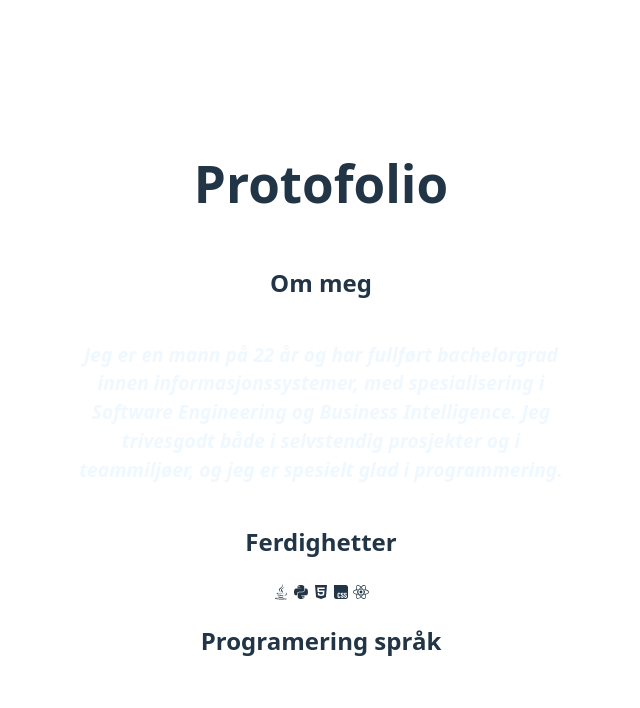
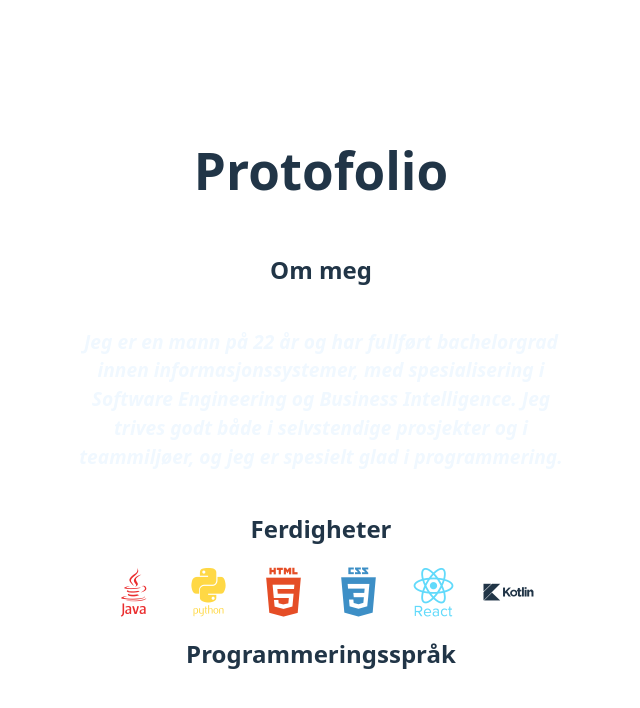
Before and after one commit to Gorgostammos/portfolio, a React (Vite) app: page / in a window 1280 px wide. Shown: the top 708 px of the page, without its empty margins (319-959 px from the left). Built offline with nearby package versions, Linux system fonts and the light colour scheme.

Commit message:
byttet fra icons

```diff
--- a/index.html
+++ b/index.html
@@ -5,6 +5,11 @@
     <link rel="icon" type="image/svg+xml" href="/vite.svg" />
     <meta name="viewport" content="width=device-width, initial-scale=1.0" />
     <title>portfoliov2</title>
+    <link
+  rel="stylesheet"
+  href="https://cdn.jsdelivr.net/gh/devicons/devicon@latest/devicon.min.css"
+/>
+
   </head>
   <body>
     <div id="root"></div>
--- a/src/App.css
+++ b/src/App.css
@@ -26,6 +26,21 @@ p#omMeg {
   will-change: filter;
   transition: filter 300ms;
 }
+
+div#Mine {
+  display: flex;
+  align-items: center;
+  font-size: 50px;
+  justify-content: center;
+  align-content: center;
+  flex-wrap: wrap;
+  margin: 10px;
+  gap: 25px;
+}
+
+
+
+
 .logo:hover {
   filter: drop-shadow(0 0 2em #646cffaa);
 }
--- a/src/App.jsx
+++ b/src/App.jsx
@@ -1,15 +1,6 @@
 import { useState } from 'react'
 import reactLogo from './assets/react.svg'
 import viteLogo from '/vite.svg'
-import { FontAwesomeIcon } from '@fortawesome/react-fontawesome'
-import { faJava } from '@fortawesome/free-brands-svg-icons'
-import { faPython } from '@fortawesome/free-brands-svg-icons'
-import { faHtml5 } from '@fortawesome/free-brands-svg-icons'
-import { faCss } from '@fortawesome/free-brands-svg-icons'
-import { faReact } from '@fortawesome/free-brands-svg-icons'
-
-
-
 import './App.css'
 
 function App() {
@@ -19,28 +10,37 @@ function App() {
     <>
       <div>
         <h1>Protofolio</h1>
+
         <div className='omMeg'>
           <h2 id='omMeg'>Om meg</h2>
-       <p id='omMeg'>Jeg er en mann på 22 år og har fullført bachelorgrad innen informasjonssystemer,
+          <p id='omMeg'>
+            Jeg er en mann på 22 år og har fullført bachelorgrad innen informasjonssystemer,
             med spesialisering i Software Engineering og Business Intelligence.
-        Jeg trivesgodt både i selvstendig prosjekter og i teammiljøer, og jeg er spesielt glad i programmering.</p>
+            Jeg trives godt både i selvstendige prosjekter og i teammiljøer,
+            og jeg er spesielt glad i programmering.
+          </p>
         </div>
-       <div className='Ferdighetter'>
-       <h2>Ferdighetter</h2>
-       <div id='Mine'>
-       <FontAwesomeIcon icon={faJava} />
-       <FontAwesomeIcon icon={faPython} />
-       <FontAwesomeIcon icon={faHtml5} />
-       <FontAwesomeIcon icon={faCss} />
-       <FontAwesomeIcon icon={faReact} />
+
+        <div className='Ferdigheter'>
+          <h2>Ferdigheter</h2>
+          <div id='Mine' className="icons">
+
+          <i class="devicon-java-plain-wordmark colored"></i>
+
+            <i class="devicon-python-plain-wordmark colored"></i>
+
+            <i class="devicon-html5-plain-wordmark colored"></i>
+            <i className="devicon-css3-plain-wordmark colored"></i>
+
+            <i class="devicon-react-original-wordmark colored"></i>
+
+            <i className="devicon-kotlin-plain-wordmark"></i>   {/* Kotlin ikonet */}
           </div>
         </div>
 
-       <h2>Programering språk</h2>
+        <h2>Programmeringsspråk</h2>
       </div>
-
     </>
-
   )
 }
 
```
Lines whose indentation alone changed are shown as unchanged.
